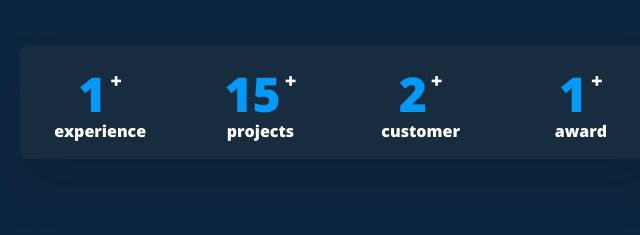
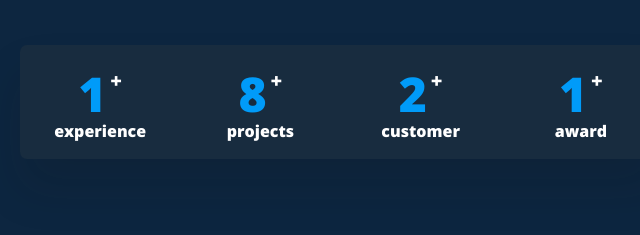
Before and after one commit to ssdiagne1/samba_porftolio, a website: page index.html in a window 1280 px wide. Shown: the part 1086-1321 px from the top of the page, 537-1177 px from the left. Drawn offline with nearby package versions, Linux system fonts and the light colour scheme.

Commit message:
omega_version_4.1

```diff
--- a/index.html
+++ b/index.html
@@ -125,7 +125,7 @@
                         </div>
                         <div class="col-6 col-lg-3">
                             <div class="d-flex justify-content-center">
-                                <h4 class="fw-boldu exp-number" data-val="200">15</h4>
+                                <h4 class="fw-boldu exp-number" data-val="200">8</h4>
                                 <h5 class="mt-4 ps-1">+</h5>
                             </div>
                             <p>projects</p>
```
